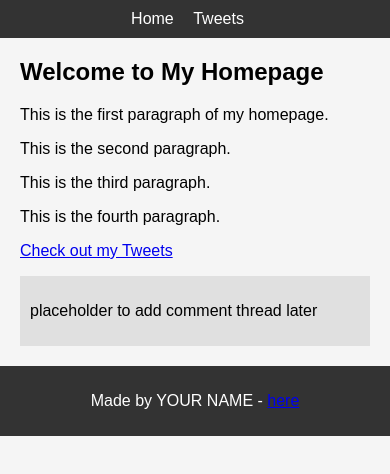
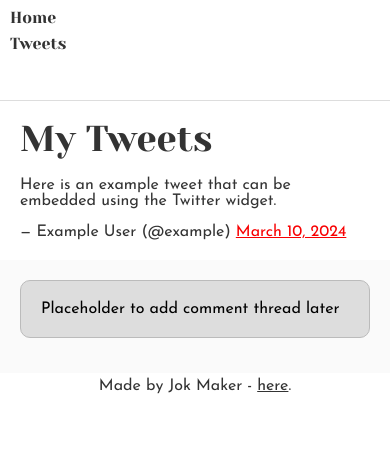
Before and after one commit to Aman-Kasa/alu-web-development, a plain HTML site: page css_basic/tweets.html in a window 390 px wide. Drawn offline with Linux system fonts and the light colour scheme.

Commit message:
base, styles,twweets,index

```diff
--- a/css_basic/base.css
+++ b/css_basic/base.css
@@ -1,40 +1,200 @@
-/* base.css */
+/* Importing webfonts */
+/* (If you're learning CSS, you should disregard that) */
+
+@import url(https://fonts.googleapis.com/css?family=Yeseva+One);
+@import url(https://fonts.googleapis.com/css?family=Josefin+Sans:400,700,700italic,400italic);
+
+
+/* CSS reset rules */
+
+html, body {
+	height: 100%;
+	min-height: 100%;
+}
+html, body, div, span, applet, object, iframe,
+h1, h2, h3, h4, h5, h6, p, blockquote, pre,
+a, abbr, acronym, address, big, cite, code,
+del, dfn, img, ins, kbd, q, s, samp,
+small, strike, sub, sup, tt, var,
+b, u, i, center,
+dl, dt, dd,
+fieldset, form, label, legend,
+table, caption, tbody, tfoot, thead, tr, th, td,
+article, aside, canvas, details, embed,
+figure, figcaption, footer, header, hgroup,
+menu, nav, output, ruby, section, summary,
+time, mark, audio, video {
+	margin: 0;
+	padding: 0;
+	border: 0;
+	font-size: 100%;
+	font: inherit;
+	vertical-align: baseline;
+}
+/* HTML5 display-role reset for older browsers */
+article, aside, details, figcaption, figure,
+footer, header, hgroup, menu, nav, section {
+	display: block;
+}
 body {
-    font-family: Arial, sans-serif;
-    background-color: #f5f5f5;
-    margin: 0;
-    padding: 0;
+	line-height: 1;
+}
+blockquote, q {
+	quotes: none;
+}
+blockquote:before, blockquote:after,
+q:before, q:after {
+	content: '';
+	content: none;
+}
+table {
+	border-collapse: collapse;
+	border-spacing: 0;
 }
 
-header, footer {
-    background-color: #333;
-    color: white;
-    text-align: center;
-    padding: 10px 0;
+
+/* Fonts and colors */
+
+body {
+	font-family: 'Josefin Sans', serif;
+	color: rgba(0, 0, 0, 0.8);
+}
+h1, h2, h3, h4, h5, h6, header {
+	font-family: 'Yeseva One', sans-serif;
+}
+article {
+}
+header {
+	border-bottom: 1px solid rgb(221,221,221);
+	transition: border-bottom-color 1s ease;
+}
+header a {
+	color: rgba(0, 0, 0, 0.8);
+}
+aside {
+	background: #FAFAFA;
+}
+aside p {
+	border: 1px solid #bbb;
+	background: #ddd;
+	color: black;
+}
+footer a {
+	color: rgba(0, 0, 0, 0.8);
+}
+a {
+	color: #F80002;
 }
 
-ul {
-    list-style-type: none;
-    margin: 0;
-    padding: 0;
+
+/* Positioning and margins */
+
+@media (min-width: 1100px) {
+	body {
+		width: 1100px;
+		margin: 0 auto;
+	}
 }
 
-ul li {
-    display: inline;
-    margin-right: 15px;
+article {
+	padding: 50px 15px;
+}
+article > *:first-child {
+	margin-top: 0;
+}
+aside {
+	padding: 50px 15px;
+}
+header .right {
+	float: right;
+	margin: 0 10px 15px;
 }
 
-ul li a {
-    color: white;
-    text-decoration: none;
+
+/* Header */
+header {
+	padding: 20px 0;
+	height: 80px;
+}
+header ul {
+	list-style: none;
+	margin: 0;
+	padding: 0;
+}
+header li {
+	display: inline;
+	vertical-align:middle;
+}
+header li:first-child {
+	margin: 0;
+}
+header li a {
+	margin: 0 10px;
+}
+header li.logo {
+	font-size: 36px;
+}
+header a {
+	text-decoration: none;
 }
 
-main {
-    margin: 20px;
+
+/* Aside */
+
+aside p {
+	border-radius: 10px;
+	padding: 20px 20px;
 }
 
-aside {
-    background-color: #e0e0e0;
-    padding: 10px;
-    margin-top: 10px;
+
+/* Footer */
+
+footer {
+	padding: 5px 15px;
+	height: 80px;
 }
+
+
+/* Text styles and margins */
+
+p {
+	margin-bottom: 15px;
+}
+h1 {
+	font-size: 36px;
+	margin: 40px 0 20px;
+}
+h2 {
+	font-size: 32px;
+	margin: 30px 0 15px;
+}
+h3 {
+	font-size: 28px;
+	margin: 25px 0 10px;
+}
+h4 {
+	font-size: 20px;
+	font-weight: bold;
+	margin: 20px 0 10px;
+}
+h5 {
+	font-size: 18px;
+	font-weight: bold;
+	margin: 15px 0 10px;
+}
+h6 {
+	font-weight: bold;
+	margin: 5px 0;
+}
+
+@media (max-width: 800px) {
+  body.works_on_smartphone {
+  	display: block;
+  }
+  body.works_on_smartphone main {
+  	display: block;
+  }
+  header .right {
+  	float: none;
+  }
+}
--- a/css_basic/styles.css
+++ b/css_basic/styles.css
@@ -0,0 +1,48 @@
+/* styles.css */
+
+/* Responsive styles for smartphones */
+@media (max-width: 800px) {
+  body.works_on_smartphone {
+    display: block;
+  }
+  body.works_on_smartphone main {
+    display: block;
+  }
+
+  /* Make header items stack vertically */
+  header ul {
+    display: flex;
+    flex-direction: column;
+    align-items: flex-start; /* Align items to the start */
+  }
+
+  header li {
+    margin: 10px 0; /* Add margin for spacing */
+  }
+
+  header {
+    padding: 10px 0;
+  }
+
+  /* Adjust footer for smaller screens */
+  footer {
+    text-align: center;
+  }
+
+  /* Adjust article and aside for mobile */
+  article,
+  aside {
+    padding: 20px;
+  }
+
+  /* Ensure images scale properly */
+  article img {
+    max-width: 100%;  /* Make sure images don't overflow */
+    height: auto;  /* Maintain aspect ratio */
+  }
+
+  /* Header alignment */
+  header li a {
+    margin: 0 10px;
+  }
+}
--- a/css_basic/tweets.html
+++ b/css_basic/tweets.html
@@ -4,13 +4,11 @@
     <meta charset="UTF-8">
     <meta http-equiv="X-UA-Compatible" content="IE=edge">
     <meta name="viewport" content="width=device-width, initial-scale=1.0">
-    <title>Homepage</title>
-    <!-- Link CSS files -->
+    <title>Tweets Page</title>
     <link href="base.css" rel="stylesheet">
     <link href="styles.css" rel="stylesheet">
 </head>
 <body>
-    <!-- Header with navigation links -->
     <header>
         <ul>
             <li><a href="index.html">Home</a></li>
@@ -18,25 +16,22 @@
         </ul>
     </header>
 
-    <!-- Main content -->
     <main>
         <article>
-            <h1>Welcome to My Homepage</h1>
-            <p>This is the first paragraph of my homepage.</p>
-            <p>This is the second paragraph.</p>
-            <p>This is the third paragraph.</p>
-            <p>This is the fourth paragraph.</p>
-            <p><a href="tweets.html">Check out my Tweets</a></p>
+            <h1>My Tweets</h1>
+            <!-- Embed a Tweet using Twitter's embedded code -->
+            <blockquote class="twitter-tweet">
+                <p lang="en" dir="ltr">Here is an example tweet that can be embedded using the Twitter widget.</p>&mdash; Example User (@example) <a href="https://twitter.com/example/status/1234567890">March 10, 2024</a>
+            </blockquote>
+            <script async src="https://platform.twitter.com/widgets.js"></script>
         </article>
-
         <aside>
-            <p>placeholder to add comment thread later</p>
+            <p>Placeholder to add comment thread later</p>
         </aside>
     </main>
 
-    <!-- Footer -->
     <footer>
-        <p>Made by YOUR NAME - <a href="https://www.example.com" target="_blank">here</a></p>
+        <p>Made by Jok Maker - <a href="https://github.com/JokMaker" target="_blank" rel="noopener noreferrer">here</a>.</p>
     </footer>
 </body>
 </html>
```
Also changed, not shown: css_basic/index.html (+45 -0 lines), 1 other file.
